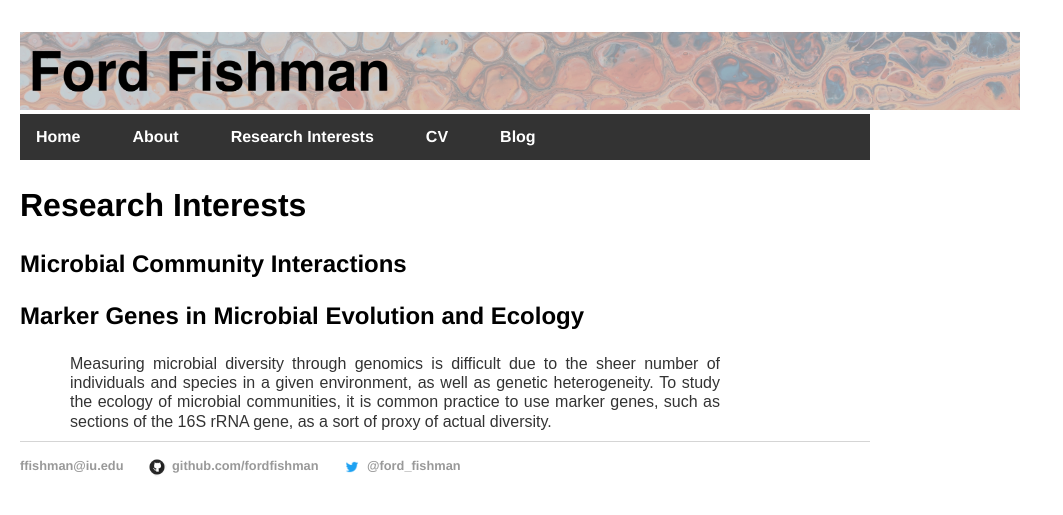
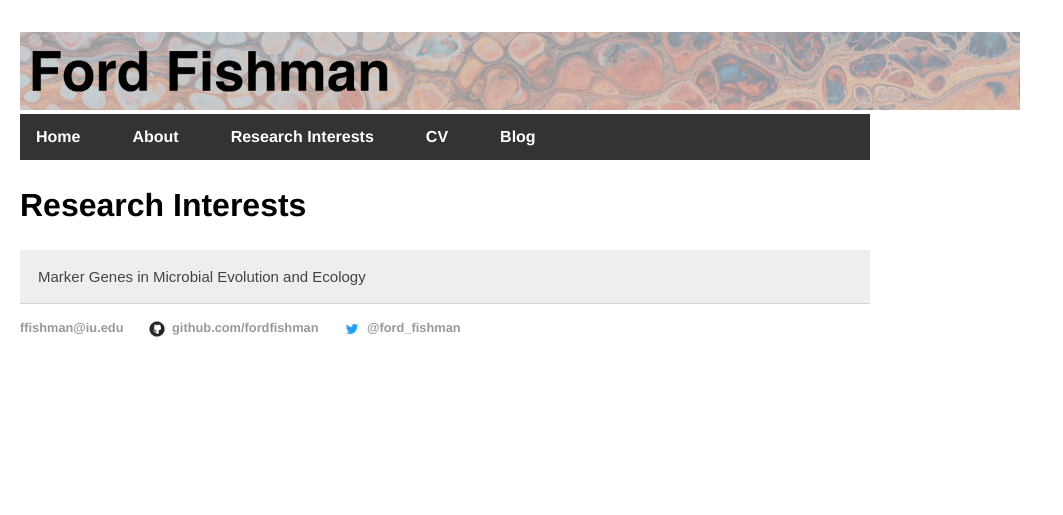
Before and after one commit to fordfishman/fordfishman.github.io, a Jekyll site: the page built from research/index.html, in a window 1280 px wide. Shown: the top 515 px of the page, without its empty margins (0-1063 px from the left). Built offline with Jekyll 4.4.1, drawn with Linux system fonts in a browser that asks for light colours.

Commit message:
Added collapsible

```diff
--- a/css/main.css
+++ b/css/main.css
@@ -117,3 +117,29 @@
   content: url('/pics/github.jpg');
   /* display: inline-block; */
 }
+
+/* Style the button that is used to open and close the collapsible content */
+.collapsible {
+  background-color: #eee;
+  color: #444;
+  cursor: pointer;
+  padding: 18px;
+  width: 100%;
+  border: none;
+  text-align: left;
+  outline: none;
+  font-size: 15px;
+}
+
+/* Add a background color to the button if it is clicked on (add the .active class with JS), and when you move the mouse over it (hover) */
+.active, .collapsible:hover {
+  background-color: #ccc;
+}
+
+/* Style the collapsible content. Note: hidden by default */
+.content {
+  padding: 0 18px;
+  display: none;
+  overflow: hidden;
+  background-color: #f1f1f1;
+}
--- a/research/index.html
+++ b/research/index.html
@@ -4,15 +4,38 @@
 ---
 <div class="blurb">
     <h2>Research Interests</h2>
-    <h3>Microbial Community Interactions</h3>
-    <p>
 
-    </p>
-    <h3>Marker Genes in Microbial Evolution and Ecology</h3>
+    <button type="button" class="collapsible">Marker Genes in Microbial Evolution and Ecology</button>
+    <div class="content">
     <p>
         Measuring microbial diversity through genomics is difficult due to the sheer number of
         individuals and species in a given environment, as well as genetic heterogeneity. To
         study the ecology of microbial communities, it is common practice to use marker genes,
         such as sections of the 16S rRNA gene, as a sort of proxy of actual diversity.
     </p>
+
+    <script>
+        var coll = document.getElementsByClassName("collapsible");
+        var i;
+
+        for (i = 0; i < coll.length; i++) {
+          coll[i].addEventListener("click", function() {
+            this.classList.toggle("active");
+            var content = this.nextElementSibling;
+            if (content.style.display === "block") {
+              content.style.display = "none";
+            } else {
+              content.style.display = "block";
+            }
+          });
+        }
+    </script>
+
+    <!-- <h3>Marker Genes in Microbial Evolution and Ecology</h3>
+    <p>
+        Measuring microbial diversity through genomics is difficult due to the sheer number of
+        individuals and species in a given environment, as well as genetic heterogeneity. To
+        study the ecology of microbial communities, it is common practice to use marker genes,
+        such as sections of the 16S rRNA gene, as a sort of proxy of actual diversity.
+    </p> -->
 </div>
```
